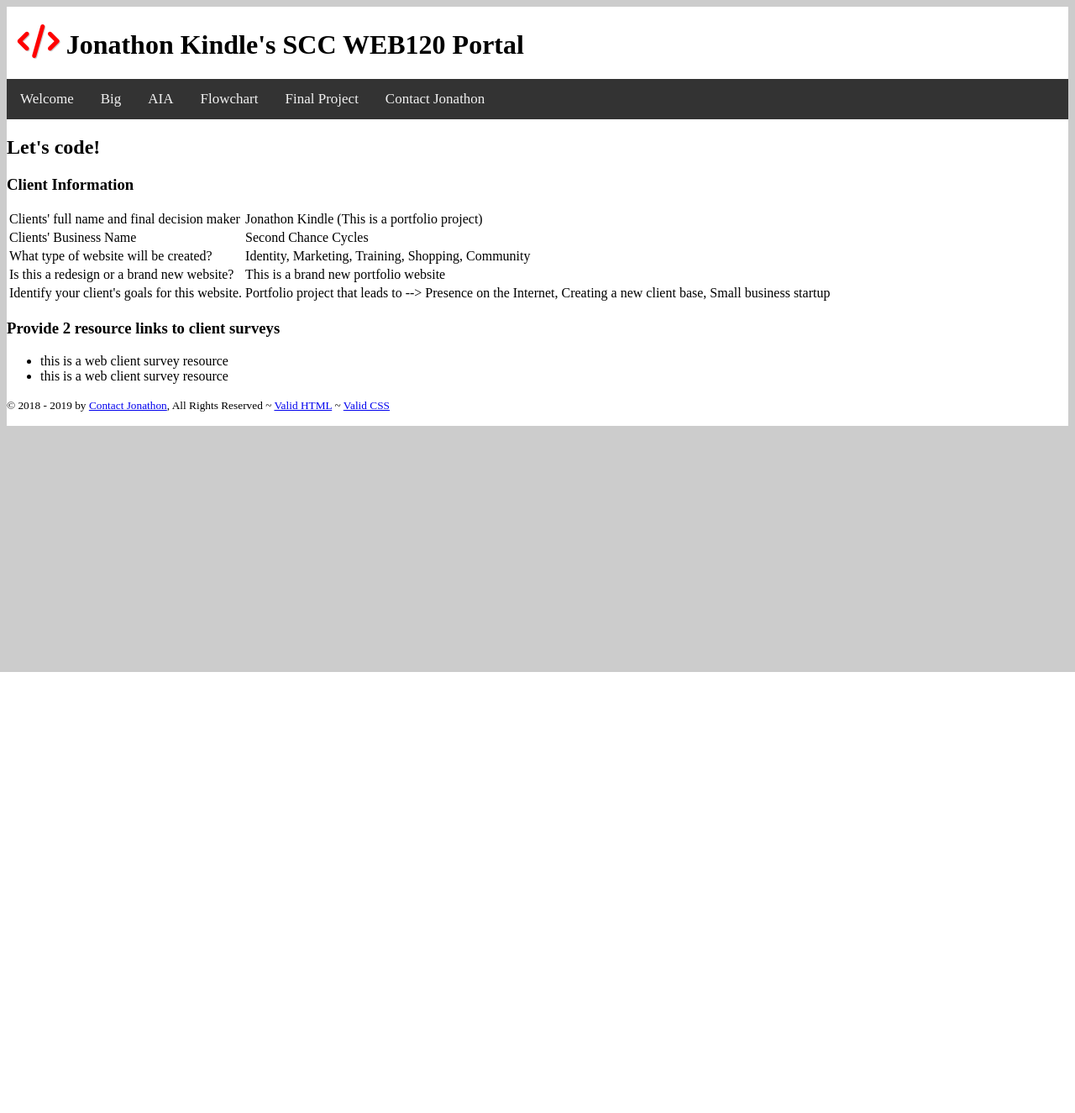
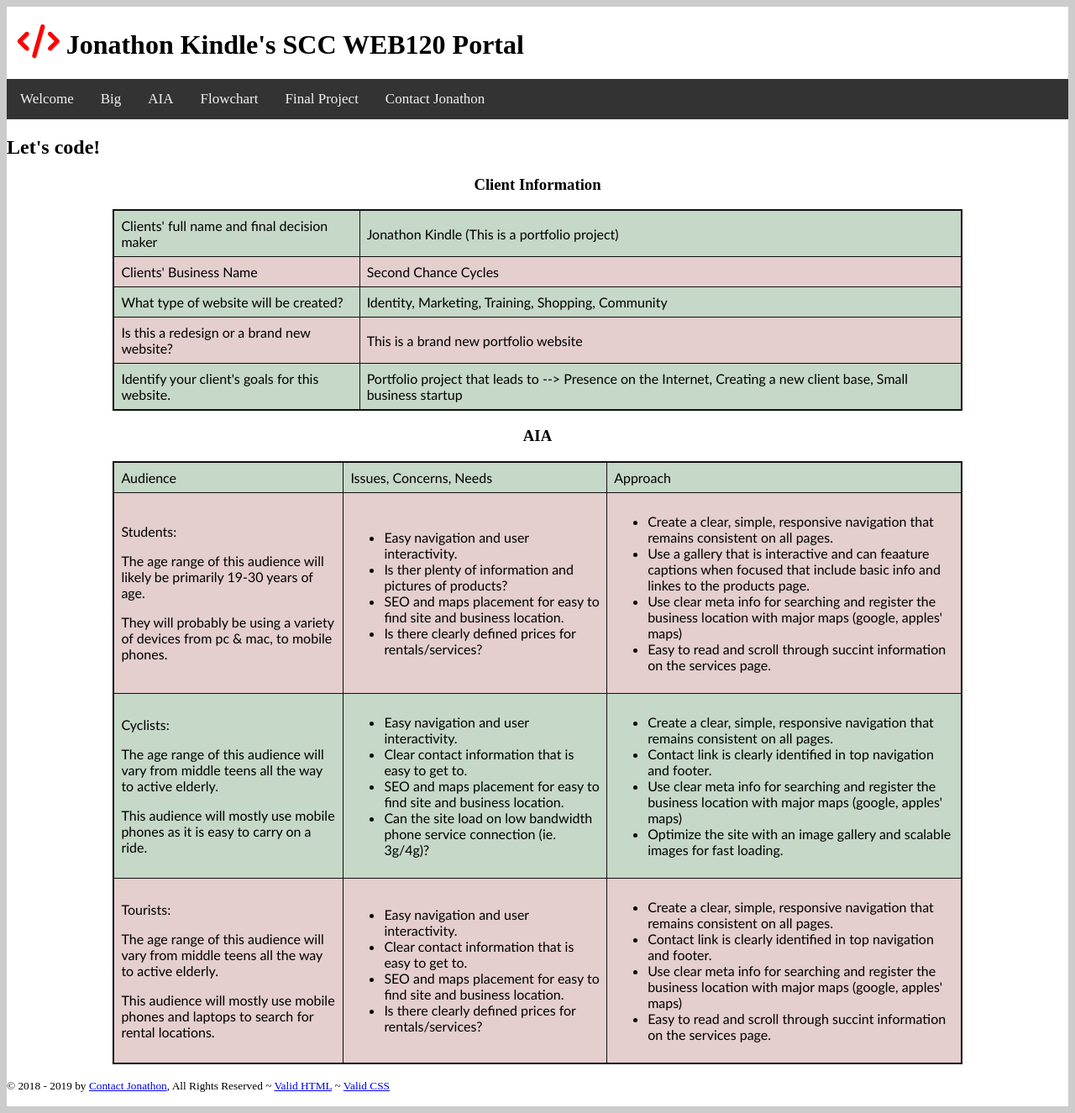
Before and after one commit to jonathonkindle/Web120, a PHP site: page /aia.php in a window 1280 px wide. Shown: the whole page at 84% size. Before the commit the page ends 800 px from the top, so only its background shows below. Run offline with PHP 8.4, Linux system fonts and the light colour scheme; some libraries are stand-ins or nearby versions.

Commit message:
finished aia page and added css to portal.css

```diff
--- a/aia.php
+++ b/aia.php
@@ -5,8 +5,8 @@
 <!-- START LEFT COL -->
 
    <h2 class="pageID"><?=$pageID?></h2>
-   <h3>Client Information</h3>
-   <table>
+   <h3 class="aiah3">Client Information</h3>
+   <table id="aiaclientinfo">
       <tr>
          <td>Clients' full name and final decision maker</td>
          <td>Jonathon Kindle (This is a portfolio project)</td>
@@ -28,16 +28,86 @@
          <td>Portfolio project that leads to --> Presence on the Internet, Creating a new client base, Small business startup</td>
       </tr>
    </table>
-
+   <h3 class="aiah3">AIA</h3>
+   <table id="aiainfo">
+      <tr>
+         <td>Audience</td>
+         <td>Issues, Concerns, Needs</td>
+         <td>Approach</td>
+      </tr>
+      <tr>
+         <td>
+            <p>Students:</p>
+            <p>The age range of this audience will likely be primarily 19-30 years of age.</P>
+            <p>They will probably be using a variety of devices from pc & mac, to mobile phones.</p>
+         </td>
+         <td>
+            <ul>
+               <li>Easy navigation and user interactivity.</li>
+               <li>Is ther plenty of information and pictures of products?</li>
+               <li>SEO and maps placement for easy to find site and business location.</li>
+               <li>Is there clearly defined prices for rentals/services?</li>
+            </ul>
+         </td>
+         <td>
+            <ul>
+               <li>Create a clear, simple, responsive navigation that remains consistent on all pages.</li>
+               <li>Use a gallery that is interactive and can feaature captions when focused that include basic info and linkes to the products page.</li>
+               <li>Use clear meta info for searching and register the business location with major maps (google, apples' maps)</li>
+               <li>Easy to read and scroll through succint information on the services page.</li>
+            </ul>
+         </td>
+      </tr>
+      <tr>
+         <td>
+            <p>Cyclists:</p>
+            <p>The age range of this audience will vary from middle teens all the way to active elderly.</P>
+            <p>This audience will mostly use mobile phones as it is easy to carry on a ride.</p>
+         </td>
+         <td>
+            <ul>
+               <li>Easy navigation and user interactivity.</li>
+               <li>Clear contact information that is easy to get to.</li>
+               <li>SEO and maps placement for easy to find site and business location.</li>
+               <li>Can the site load on low bandwidth phone service connection (ie. 3g/4g)?</li>
+            </ul>
+         </td>
+         <td>
+            <ul>
+               <li>Create a clear, simple, responsive navigation that remains consistent on all pages.</li>
+               <li>Contact link is clearly identified in top navigation and footer.</li>
+               <li>Use clear meta info for searching and register the business location with major maps (google, apples' maps)</li>
+               <li>Optimize the site with an image gallery and scalable images for fast loading.</li>
+            </ul>
+         </td>
+      </tr>
+      <tr>
+         <td>
+            <p>Tourists:</p>
+            <p>The age range of this audience will vary from middle teens all the way to active elderly.</P>
+            <p>This audience will mostly use mobile phones and laptops to search for rental locations.</p>
+         </td>
+         <td>
+            <ul>
+               <li>Easy navigation and user interactivity.</li>
+               <li>Clear contact information that is easy to get to.</li>
+               <li>SEO and maps placement for easy to find site and business location.</li>
+               <li>Is there clearly defined prices for rentals/services?</li>
+            </ul>
+         </td>
+         <td>
+            <ul>
+               <li>Create a clear, simple, responsive navigation that remains consistent on all pages.</li>
+               <li>Contact link is clearly identified in top navigation and footer.</li>
+               <li>Use clear meta info for searching and register the business location with major maps (google, apples' maps)</li>
+               <li>Easy to read and scroll through succint information on the services page.</li>
+            </ul>
+         </td>
+      </tr>
+   </table>
 <!-- END LEFT COL -->
 
 <!-- START RIGHT COL -->
 
-   <h3>Provide 2 resource links to client surveys</h3>
-   <ul>
-      <li>this is a web client survey resource</li>
-      <li>this is a web client survey resource</li>
-   </ul>
-
 <!-- END RIGHT COL -->
 <?php include 'includes/footer.php';?>
--- a/css/portal.css
+++ b/css/portal.css
@@ -41,10 +41,65 @@ div.embed-container iframe {
     height: 100%;
 }
 
+.aiah3 {
+    text-align: center;
+    margin-left: auto;
+    margin-right: auto;
+}
+
+#aiaclientinfo {
+    border: 2px solid rgb(15, 15, 15);
+    background-color: rgb(198, 216, 200);
+}
+#aiaclientinfo {
+    font-family: "Trebuchet MS", Arial, Helvetica, sans-serif;
+    border-collapse: collapse;
+    width: 80%;
+    margin-left: 10%;
+    margin-right: 10%;
+}
+
+#aiaclientinfo td, #aiaclientinfo th {
+    border: 1px solid rgb(15, 15, 15);
+    padding: 8px;
+}
+
+#aiaclientinfo tr:nth-child(even){
+    background-color: rgb(228, 206, 206);
+}
+
+#aiainfo {
+    border: 2px solid rgb(15, 15, 15);
+    background-color: rgb(198, 216, 200);
+}
+#aiainfo {
+    font-family: "Trebuchet MS", Arial, Helvetica, sans-serif;
+    border-collapse: collapse;
+    width: 80%;
+    margin-left: 10%;
+    margin-right: 10%;
+}
+
+#aiainfo td, #aiaclientinfo th {
+    border: 1px solid rgb(15, 15, 15);
+    padding: 8px;
+}
+
+#aiainfo tr:nth-child(even){
+    background-color: rgb(228, 206, 206);
+}
+
+/* #aiaclientinfo th {
+    padding-top: 12px;
+    padding-bottom: 12px;
+    text-align: left;
+    background-color: #4CAF50;
+    color: rgb(144, 185, 48);
+} */
+
 footer {
 	clear:both;
 }
-
 /* START RESPONSIVE STYLES */
 
 /* DESKTOP */
```
